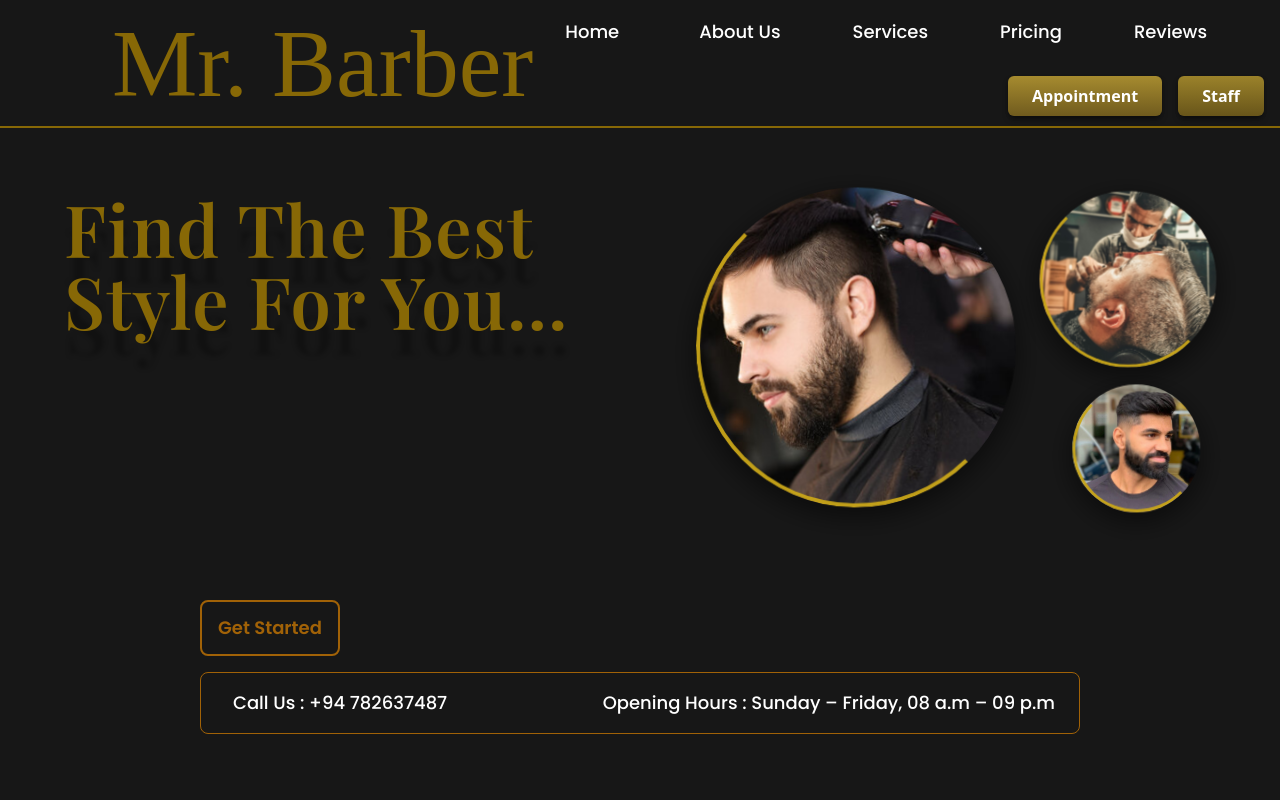
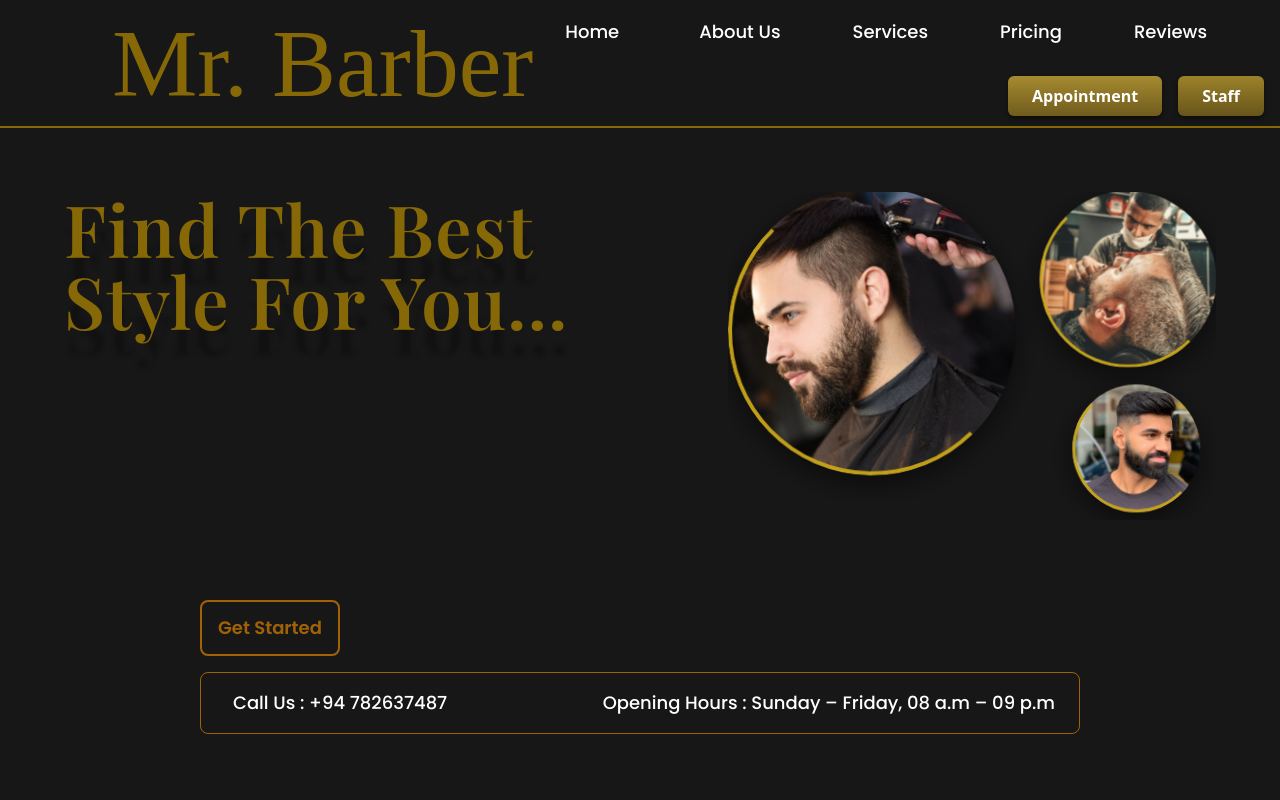
Before and after one commit to PawaniMekhala/mr_barber, a React (Create React App) app: page / in a window 1280 px wide. Shown: the top 800 px of the page. Built offline with nearby package versions, Linux system fonts and the light colour scheme; a web font is replaced by a local one.

Commit message:
fix: prevent horizontal overflow on small screens

```diff
--- a/src/components/Home.jsx
+++ b/src/components/Home.jsx
@@ -38,7 +38,7 @@ const Home = () => {
       `}</style>
 
       {/* Content wrapper */}
-      <div className="w-full max-w-6xl mx-auto">
+      <div className="w-full max-w-6xl mx-auto overflow-hidden">
         <div className="flex flex-col-reverse lg:flex-row items-center lg:items-start gap-10">
           {/* LEFT: Text */}
           <div className="flex-1 text-center lg:text-left">
@@ -51,10 +51,10 @@ const Home = () => {
           <div className="w-full lg:w-auto">
             {/* On small screens: centered stacked layout.
                 On large screens: two-column (big left, small column right). */}
-            <div className="flex flex-col lg:flex-row lg:items-start lg:gap-6 items-center">
+            <div className="flex flex-col lg:flex-row lg:items-start lg:gap-6 items-center w-full max-w-full overflow-hidden">
               {/* Big circle (left on lg, top on mobile) */}
               <div
-                className="relative rounded-full overflow-hidden float-main ring-blend w-48 sm:w-64 lg:w-80 aspect-square"
+                className="relative rounded-full overflow-hidden float-main ring-blend w-48 sm:w-56 md:w-64 lg:w-72 aspect-square mx-auto lg:mx-0"
                 // style={{ width: 320, height: 320 }}
                 aria-hidden="true"
               >
```
